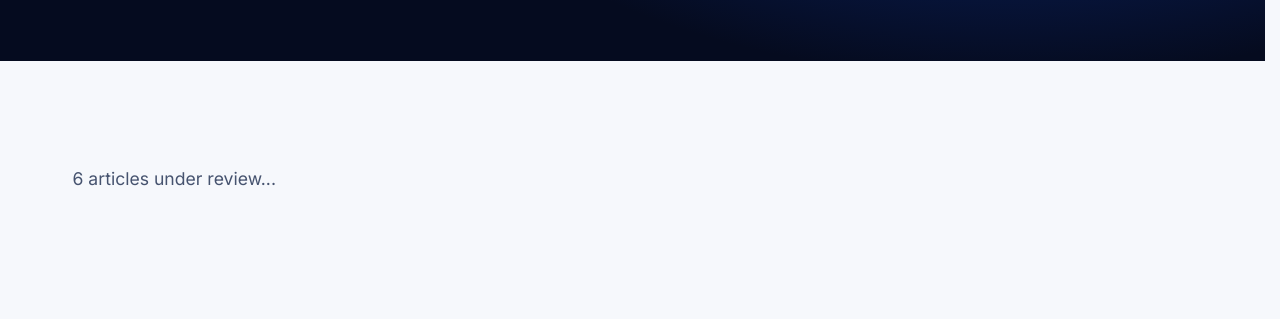
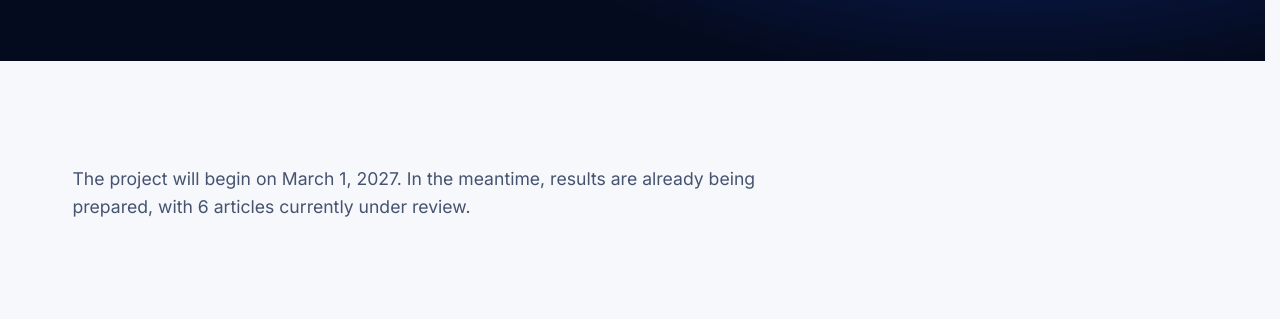
Before and after one commit to ebgenius/tactileflight, a plain HTML site: page publications.html in a window 1280 px wide. Shown: the part 286-605 px from the top of the page. Drawn offline with Linux system fonts and the light colour scheme.

Commit message:
Update project timeline and article status in publications section

```diff
--- a/publications.html
+++ b/publications.html
@@ -211,7 +211,7 @@
 
     <section class="section" id="latest">
       <div class="section-head">
-        <p class="sub">6 articles under review...</p>
+        <p class="sub">The project will begin on March 1, 2027. In the meantime, results are already being prepared, with 6 articles currently under review.</p>
       </div>
     </section>
   </main>
```
